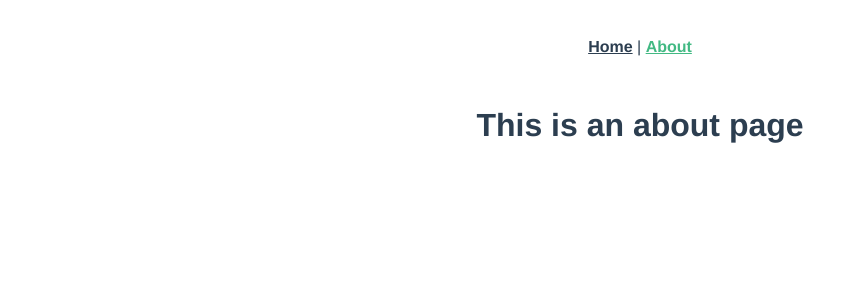
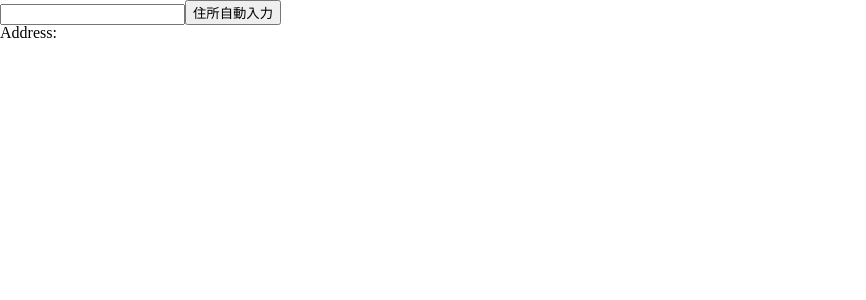
Before and after one commit to phyliz/0615_yoshida, a Vue app: page /about in a window 1280 px wide. Shown: the top 300 px of the page, without its empty margins (0-866 px from the left). Built offline with nearby package versions, Linux system fonts and the light colour scheme.

Commit message:
questions-1

```diff
--- a/package.json
+++ b/package.json
@@ -8,6 +8,7 @@
     "lint": "vue-cli-service lint"
   },
   "dependencies": {
+    "axios": "^0.21.1",
     "core-js": "^3.6.5",
     "vue": "^2.6.11",
     "vue-router": "^3.2.0",
--- a/src/App.vue
+++ b/src/App.vue
@@ -1,32 +1,123 @@
 <template>
   <div id="app">
-    <div id="nav">
-      <router-link to="/">Home</router-link> |
-      <router-link to="/about">About</router-link>
-    </div>
-    <router-view/>
+    <input type="number" v-model="number">
+    <button @click="getAdress()">住所自動入力</button>
+    <p>Address: {{result}}</p>
   </div>
 </template>
 
+<script>
+import axios from "axios";
+export default {
+  props: ["zip"],
+  data() {
+    return {
+
+    }
+  },
+  methods: {
+    getAdress() {
+      axios.get(`https://apis.postcode-jp.com/api/v4/postcodes?&postcode=${this.number}&apiKey=rdb8v1la5bp0VK9SRelksibbCQdByaIXVoqTOBr`)
+    }
+  }
+};
+</script>
+
+
 <style>
-#app {
-  font-family: Avenir, Helvetica, Arial, sans-serif;
-  -webkit-font-smoothing: antialiased;
-  -moz-osx-font-smoothing: grayscale;
-  text-align: center;
-  color: #2c3e50;
+html, body, div, span, object, iframe,
+h1, h2, h3, h4, h5, h6, p, blockquote, pre,
+abbr, address, cite, code,
+del, dfn, em, img, ins, kbd, q, samp,
+small, strong, sub, sup, var,
+b, i,
+dl, dt, dd, ol, ul, li,
+fieldset, form, label, legend,
+table, caption, tbody, tfoot, thead, tr, th, td,
+article, aside, canvas, details, figcaption, figure,
+footer, header, hgroup, menu, nav, section, summary,
+time, mark, audio, video {
+    margin:0;
+    padding:0;
+    border:0;
+    outline:0;
+    font-size:100%;
+    vertical-align:baseline;
+    background:transparent;
 }
 
-#nav {
-  padding: 30px;
+body {
+    line-height:1;
 }
 
-#nav a {
-  font-weight: bold;
-  color: #2c3e50;
+article,aside,details,figcaption,figure,
+footer,header,hgroup,menu,nav,section {
+    display:block;
 }
 
-#nav a.router-link-exact-active {
-  color: #42b983;
+nav ul {
+    list-style:none;
 }
+
+blockquote, q {
+    quotes:none;
+}
+
+blockquote:before, blockquote:after,
+q:before, q:after {
+    content:'';
+    content:none;
+}
+
+a {
+    margin:0;
+    padding:0;
+    font-size:100%;
+    vertical-align:baseline;
+    background:transparent;
+}
+
+/* change colours to suit your needs */
+ins {
+    background-color:#ff9;
+    color:#000;
+    text-decoration:none;
+}
+
+/* change colours to suit your needs */
+mark {
+    background-color:#ff9;
+    color:#000;
+    font-style:italic;
+    font-weight:bold;
+}
+
+del {
+    text-decoration: line-through;
+}
+
+abbr[title], dfn[title] {
+    border-bottom:1px dotted;
+    cursor:help;
+}
+
+table {
+    border-collapse:collapse;
+    border-spacing:0;
+}
+
+/* change border colour to suit your needs */
+hr {
+    display:block;
+    height:1px;
+    border:0;
+    border-top:1px solid #cccccc;
+    margin:1em 0;
+    padding:0;
+}
+
+input, select {
+    vertical-align:middle;
+}
+
 </style>
--- a/src/main.js
+++ b/src/main.js
@@ -2,6 +2,7 @@
 import App from './App.vue'
 import router from './router'
 import store from './store'
+
 
 Vue.config.productionTip = false
 
--- a/src/router/index.js
+++ b/src/router/index.js
@@ -1,6 +1,8 @@
 import Vue from 'vue'
 import VueRouter from 'vue-router'
 import Home from '../views/Home.vue'
+import About from '../views/About.vue'
+import App from '../App.vue'
 
 Vue.use(VueRouter)
 
@@ -13,12 +15,16 @@
   {
     path: '/about',
     name: 'About',
-    // route level code-splitting
-    // this generates a separate chunk (about.[hash].js) for this route
-    // which is lazy-loaded when the route is visited.
-    component: () => import(/* webpackChunkName: "about" */ '../views/About.vue')
+    component: About,
+    props: true,
+  },
+  {
+    path: '/app',
+    name: 'App',
+    component: App,
+    props: true,
   }
-]
+];
 
 const router = new VueRouter({
   mode: 'history',
--- a/src/views/About.vue
+++ b/src/views/About.vue
@@ -1,5 +1,5 @@
 <template>
   <div class="about">
-    <h1>This is an about page</h1>
+
   </div>
 </template>
--- a/src/views/Home.vue
+++ b/src/views/Home.vue
@@ -1,18 +1,23 @@
 <template>
   <div class="home">
-    <img alt="Vue logo" src="../assets/logo.png">
-    <HelloWorld msg="Welcome to Your Vue.js App"/>
+    <input type="number">
+    <button @click="result()">住所自動入力</button>
+    <p>住所：{{ adress }}</p>
   </div>
 </template>
 
 <script>
-// @ is an alias to /src
-import HelloWorld from '@/components/HelloWorld.vue'
+export default {
+  methods: {
+    result() {
+      this.$router.push({ name: "Detail", params:{} })
+    }
+  }
+};
+</script>
 
-export default {
-  name: 'Home',
-  components: {
-    HelloWorld
-  }
+<style scoped>
+.home {
+  align-items: left;
 }
-</script>
+</style>
```
Also changed, not shown: 2 other files (tests, documents, lock files or other folders).
